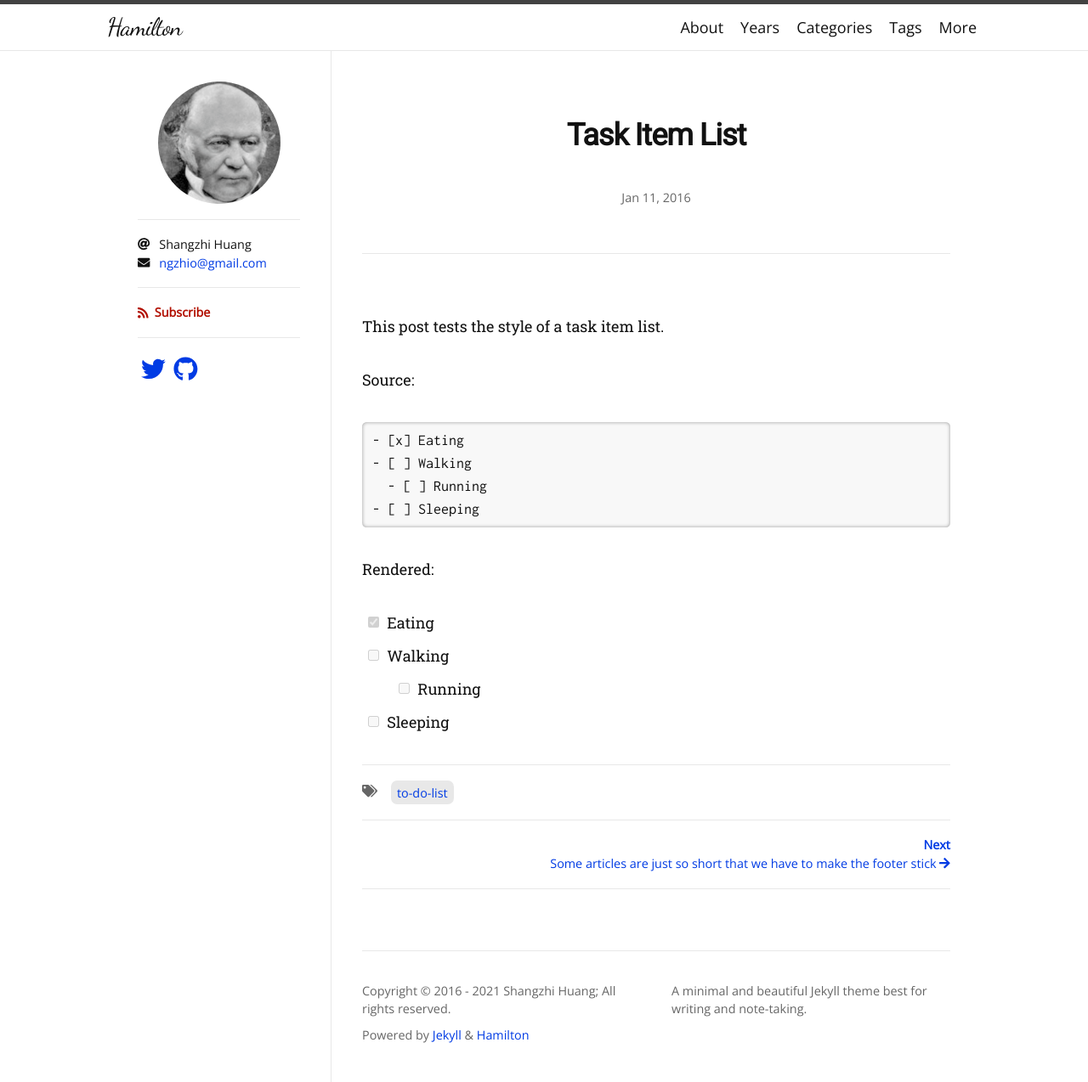
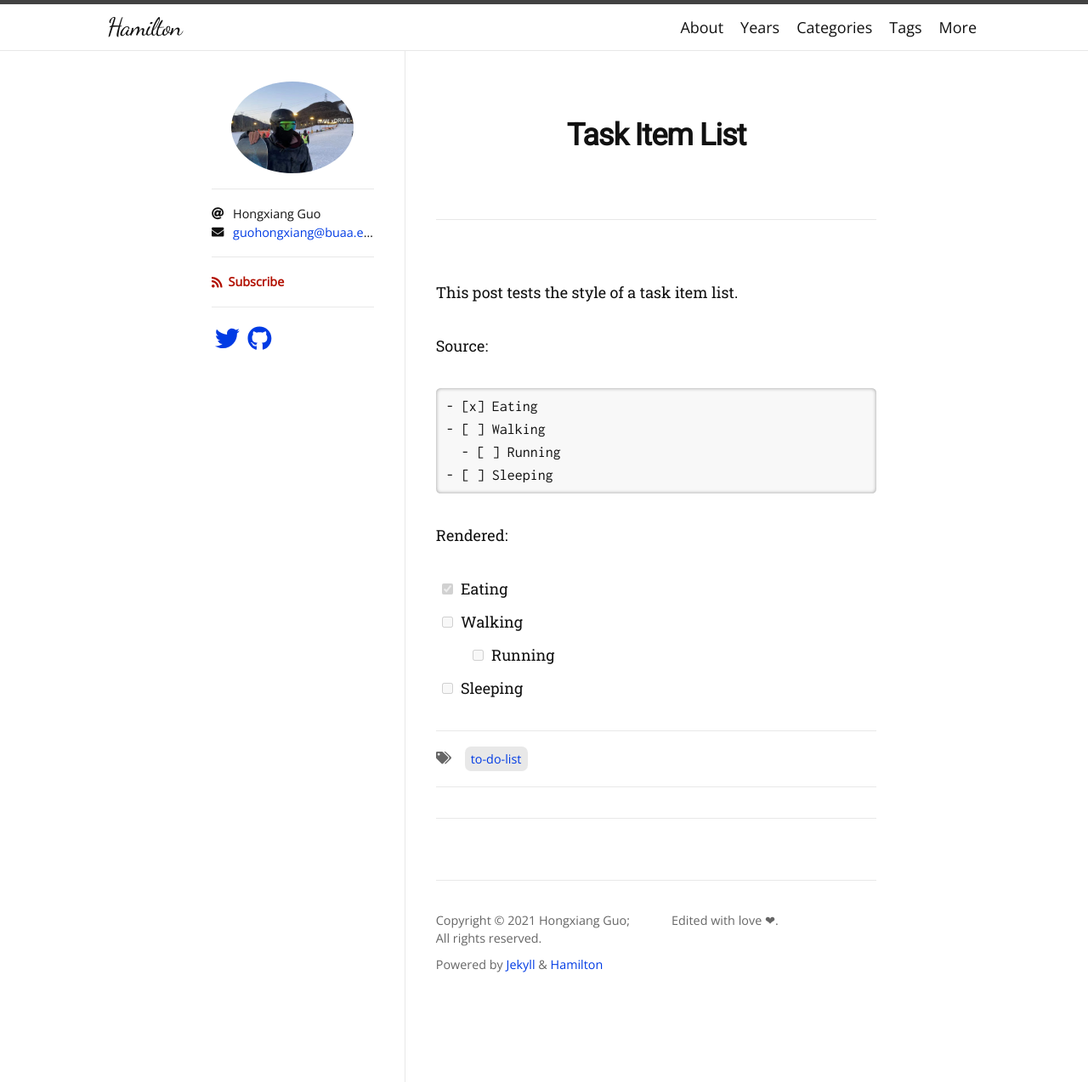
Before and after one commit to DefaultaideN/DefaultaideN.github.io, a Jekyll site: the page built from example__posts/2016-01-11-task-item-list.md, in a window 1280 px wide. Shown: the whole page at 85% size. Built offline with Jekyll 4.4.1, drawn with Linux system fonts in a browser that asks for light colours; nearby versions of some CDN libraries; some web fonts are replaced.

```diff
--- a/_config.yml
+++ b/_config.yml
@@ -1,8 +1,8 @@
 title: Hamilton
-description: A minimal and beautiful Jekyll theme best for writing and note-taking.
-author: Shangzhi Huang
+description: Edited with love ❤.
+author: Hongxiang Guo
 avatar: /logo.png
-email: ngzhio@gmail.com
+email: guohongxiang@buaa.edu.cn
 
 plugins:
   - jekyll-seo-tag
@@ -29,15 +29,15 @@ exclude:
 
 # Jekyll SEO Tag (Optional)
 # =========================
-twitter:
-  username: ngzhio
-  card: summary
+# twitter:
+#   username: ngzhio
+#   card: summary
 logo: logo.png
 social:
-  name: Shangzhi Huang
+  name: Hongxiang Guo
   links:
-    - https://twitter.com/ngzhio
-    - https://www.facebook.com/ngzhio
-    - https://github.com/ngzhio
+    #- https://twitter.com/ngzhio
+    #- https://www.facebook.com/ngzhio
+    - https://github.com/DefaultaideN
 google_site_verification: u4WXQl0Eu66rsQo2kRdCNx
 lang: en
```
Also changed, not shown: _posts/2021-05-25-Introduction.md (added, +27 -0 lines), example__posts/2016-01-11-task-item-list.md (renamed from _posts/2016-01-11-task-item-list.md), example__posts/2016-05-19-super-short-article.md (renamed from _posts/2016-05-19-super-short-article.md), example__posts/2016-05-20-my-example-post.md (renamed from _posts/2016-05-20-my-example-post.md), example__posts/2016-05-20-super-long-article.md (renamed from _posts/2016-05-20-super-long-article.md), example__posts/2016-05-20-this-post-demonstrates-post-content-styles.md (renamed from _posts/2016-05-20-this-post-demonstrates-post-content-styles.md), example__posts/2016-05-20-welcome-to-jekyll.md (renamed from _posts/2016-05-20-welcome-to-jekyll.md), imgs/sate.png (added), logo.png.
